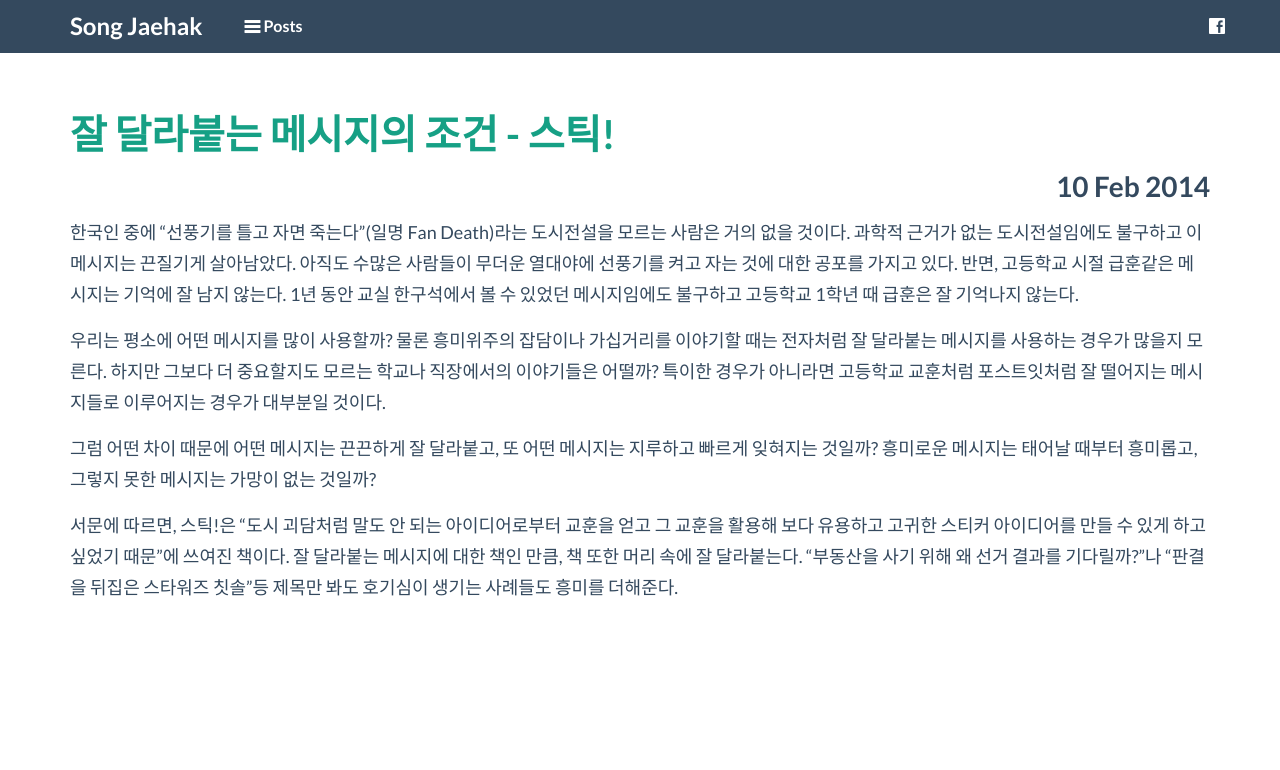
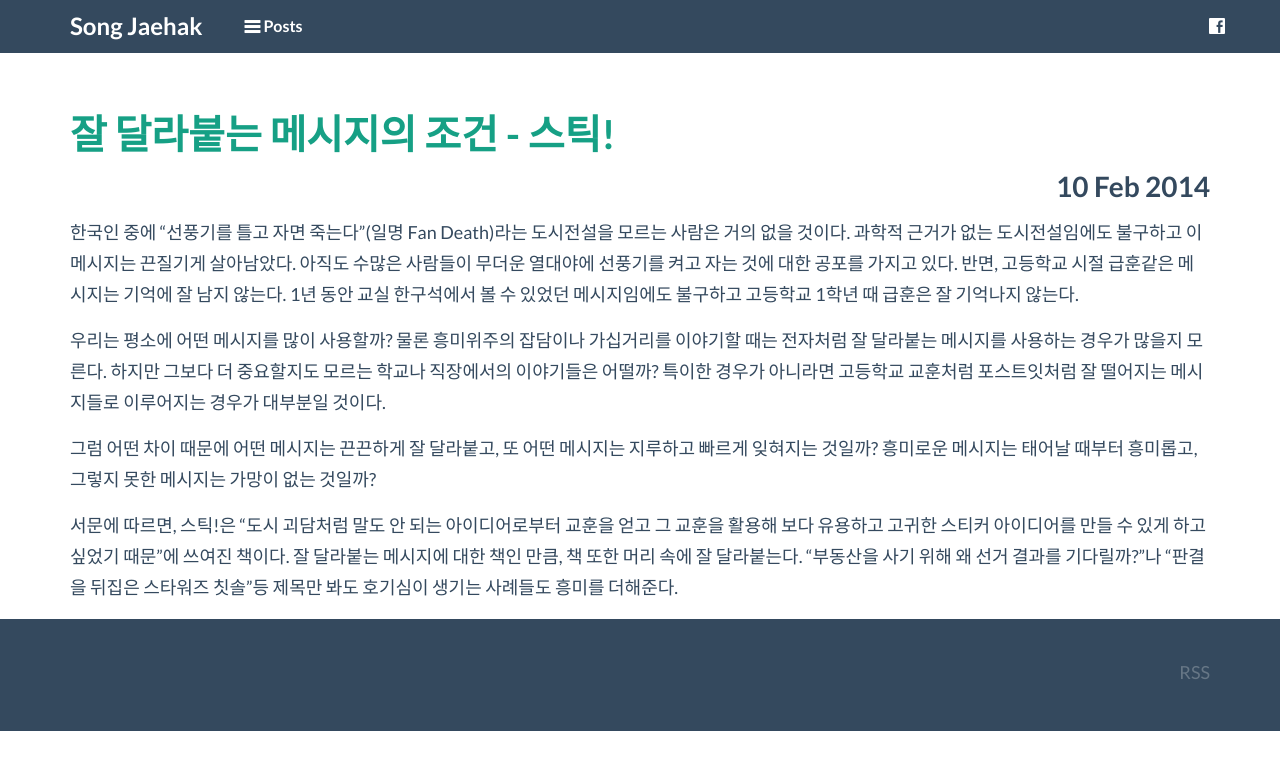
Before and after one commit to astralhpi/astralhpi.github.io, a Jekyll site: the page built from index.html, in a window 1280 px wide. Shown: the top 770 px of the page. Built offline with Jekyll 4.4.1, drawn with Linux system fonts in a browser that asks for light colours; Markdown is read by kramdown in place of the engine named in the settings; the list of posts is cut into pages by our own code.

Commit message:
RSS 관련 정보 추가

```diff
--- a/_layouts/default.html
+++ b/_layouts/default.html
@@ -18,6 +18,7 @@
       <script src="js/html5shiv.js"></script>
       <script src="js/respond.min.js"></script>
     <![endif]-->
+    <link rel="alternate" type="application/rss+xml" title="{{ site.name }} RSS Feed" href="/feed.xml">
   </head>
   <body>
     <nav class="navbar navbar-inverse navbar-static-top" role="navigation">
@@ -48,6 +49,12 @@
     <div class="container">
       {{ content }}
     </div><!-- /container -->
+
+    <div class="bottom-menu bottom-menu-inverse">
+      <div class="container rss">
+        <a href="/feed.xml">RSS</a>
+      </div>
+    </div>
     <!-- Load JS here for greater good =============================-->
     <script src="/js/jquery-1.8.3.min.js"></script>
     <script src="/js/jquery-ui-1.10.3.custom.min.js"></script>
--- a/css/site.css
+++ b/css/site.css
@@ -12,3 +12,6 @@
   text-align: center;
   width:100%;
 }
+.rss{
+  text-align:right;
+}
```
